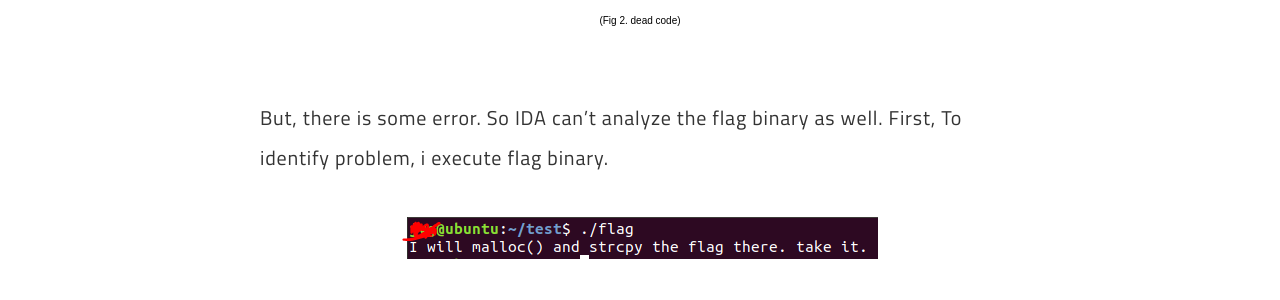
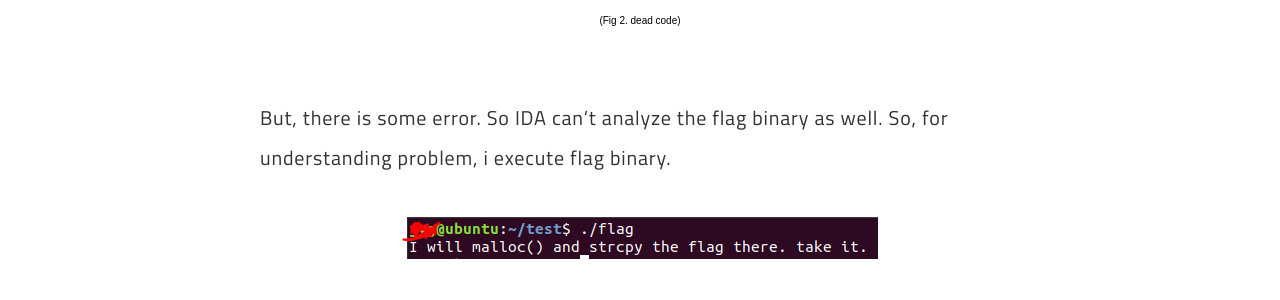
Before and after one commit to dograntee/dograntee.github.io, a Jekyll site: the page built from _posts/2018-09-10-pwnable-flag.md, in a window 1280 px wide and 900 px high, scrolled down 2033 px. Shown: the part 158-458 px from the top of the window. Built offline with Jekyll 4.4.1, drawn with Linux system fonts in a browser that asks for light colours; comment, search, counter and statistics services are not loaded.

Commit message:
18-09-19

```diff
--- a/_posts/2018-09-10-pwnable-flag.md
+++ b/_posts/2018-09-10-pwnable-flag.md
@@ -24,7 +24,7 @@ The problem says __"Papa brought me a packed present! let's open it"__. It is a
 ![problem](/assets/img/pwn/flag/broken.PNG "dead code")
 <center><font size="0.5em">(Fig 2. dead code)</font></center><br>
 
-But, there is some error. So IDA can't analyze the flag binary as well. First, To identify problem, i execute flag binary.
+But, there is some error. So IDA can't analyze the flag binary as well. So, for understanding problem, i execute flag binary.
 
 ![problem](/assets/img/pwn/flag/execute.PNG "execute binary")
 <center><font size="0.5em">(Fig 3. execute binary)</font></center><br>
```
